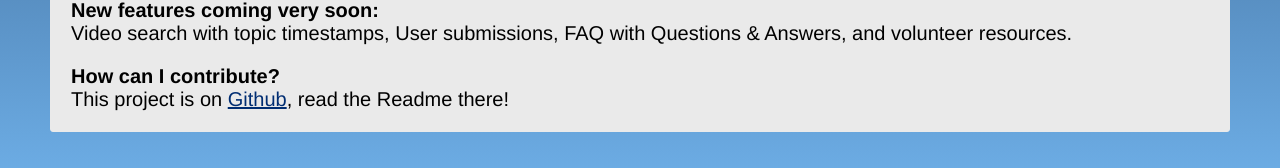
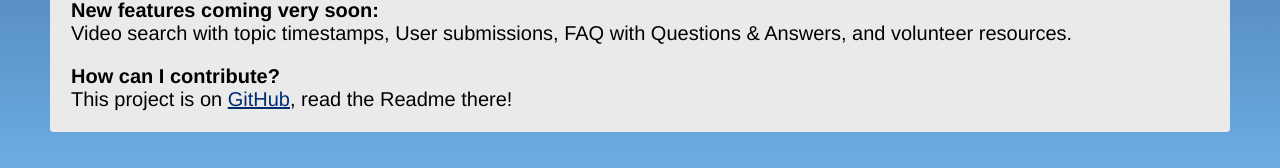
Before and after one commit to alacritythief/YangSearch, a React (Create React App) app: page / in a window 1280 px wide. Shown: the part 629-797 px from the top of the page. Built offline with nearby package versions, Linux system fonts and the light colour scheme.

Commit message:
minor typo

```diff
--- a/src/components/PolicyResults/PolicyResults.js
+++ b/src/components/PolicyResults/PolicyResults.js
@@ -71,7 +71,7 @@ class PolicyResults extends React.Component {
           </p>
           <p>
             <strong>How can I contribute?</strong><br/>
-            This project is on <a href="https://github.com/alacritythief/YangSearch/"rel="noopener noreferrer" target="_blank">Github</a>,
+            This project is on <a href="https://github.com/alacritythief/YangSearch/"rel="noopener noreferrer" target="_blank">GitHub</a>,
             read the Readme there!
           </p>
         </PolicyResultsContainer>
```
